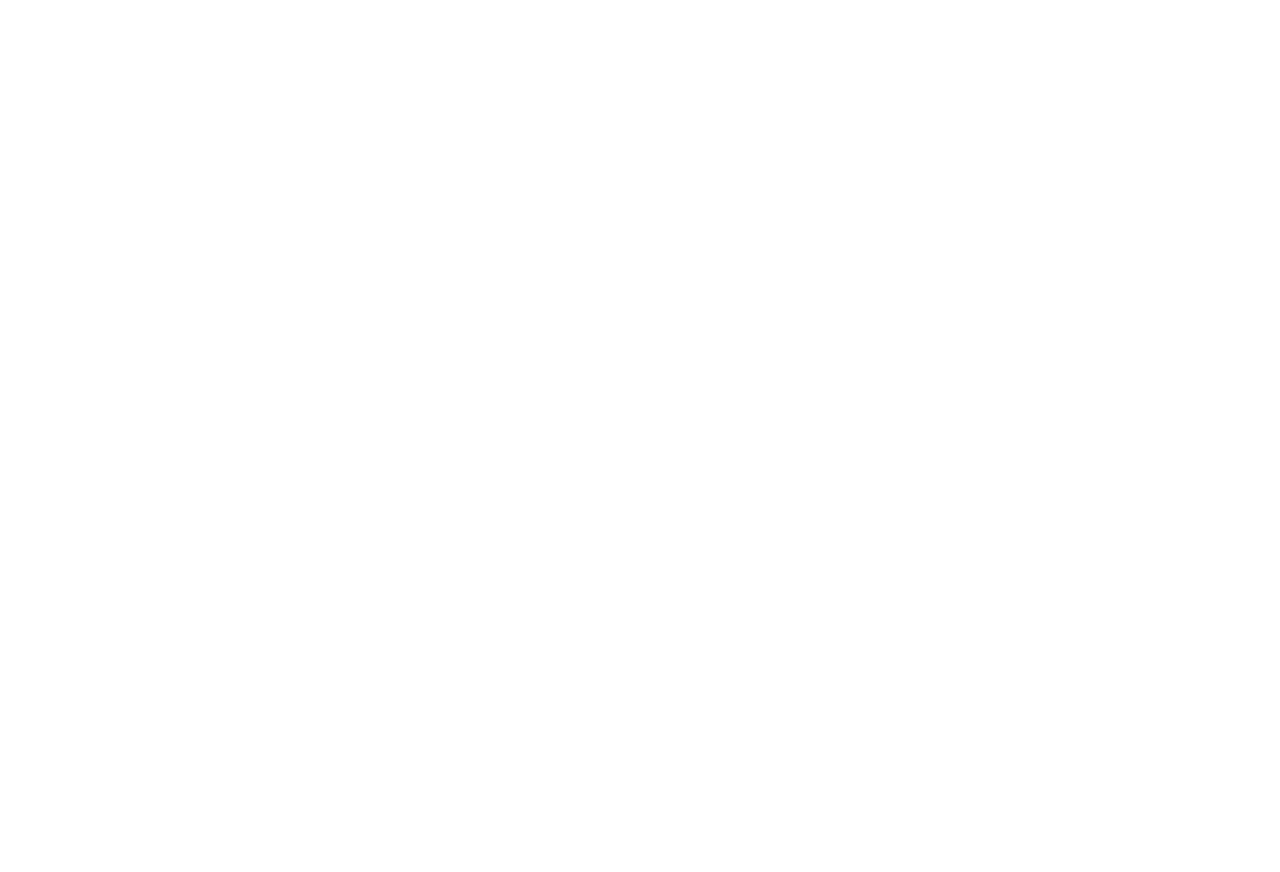
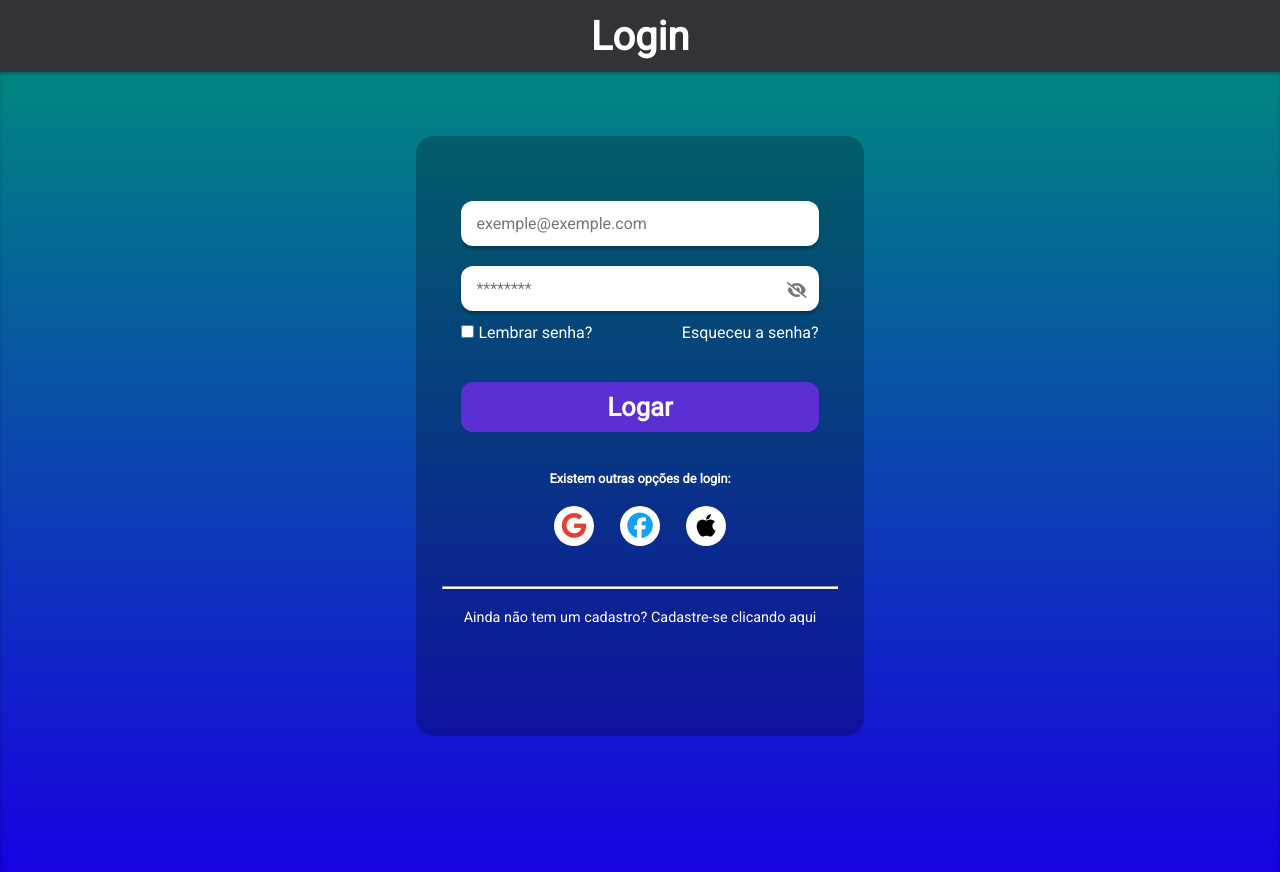
Before and after one commit to rrashy/login-system, a plain HTML site: page index.html in a window 1280 px wide. Before the commit the page ends 800 px from the top, so only its background shows below. Drawn offline with Linux system fonts and the light colour scheme.

Commit message:
Alterações sem banco de dados no sistema, aplicando apenas front-end.

```diff
--- a/css/style.css
+++ b/css/style.css
@@ -0,0 +1,189 @@
+*{
+    margin: 0%;
+    padding: 0%;
+    box-sizing: border-box;
+    font-family: 'Roboto';
+    text-decoration: none;
+    color: #fff;
+}
+
+header {
+    min-height: 9vh;
+    display: flex;
+    align-items: center;
+    justify-content: center;
+    background-color: #313336;
+}
+header h1 {
+    font-size: 2.5em;
+    color: rgb(255, 255, 255);
+}
+main {
+    width: 100%;
+    min-height: 100vh;
+    background: linear-gradient(#008680,#1701e1);
+    display: flex;
+    justify-content: center;
+    box-shadow:  inset 0px 2px 3px rgba(0, 0,0 , 0.25);
+}
+main form {
+    margin-top: 5%;
+    width: 35%;
+    height: 75vh;
+    background-color: #0000003d;
+    box-shadow: 0px 3px 4px rgba(0, 0, 0, 0.4) inset 0px 4px 4px rgba(0, 0, 0, 0.25);
+    border-radius: 18px;
+    padding: 2%;
+    display: flex;
+    flex-direction: column;
+    align-items: center;
+}
+main form .inputs-container {
+    margin-top: 10%;
+    width: 100%;
+
+    display: flex;
+    flex-direction: column;
+    align-items: center;
+}
+main form .inputs-container input{
+    width: 90%;
+    height: 45px;
+    padding: 8px 15px;
+    border: 0;
+    outline: 0;
+    border-radius: 12px;
+    font-size: 16px;
+    color: #313336;
+    box-shadow: 0px 3px 3px rgba(0, 0, 0, 0.25);
+}
+main form .inputs-container input:focus {
+    box-shadow: inset 1px 4px 7px rgba(0, 0, 0, 0.5);
+}
+main form .password-container{
+    margin-top: 5%;
+    width: 100%;
+    position: relative;
+
+    display: flex;
+
+    flex-direction: column;
+    align-items: center;
+}
+main form .password-container i {
+    position: absolute;
+    right: 8%;
+    top: 35%;
+    color: #777;
+    cursor: pointer;
+}
+main form .password-container #eye{
+    display: none;
+}
+main form .password-infos{
+    width: 90%;
+    margin-top: 3%;
+    display: flex;
+    align-items: center;
+    justify-content:space-between;
+}
+main form .password-infos a{
+    transition: 0.2 ease-in-out;
+}
+main form .password-infos a:hover{
+    color: #a389eb;
+}
+main form button{
+    background-color:#5b2fd4;
+    width: 90%;
+    height: 50px;
+    border: 0;
+    outline: 0;
+    border-radius: 12px;
+    margin-top: 10%;
+    font-size: 1.6em;
+    font-weight: 600;
+    cursor: pointer;
+    transition: 0.3s ease-in-out;
+}
+main form button:hover{
+    background-color: #8d2aff;
+    color: #ffffff;
+}
+main form .links-container{
+    width: 100%;
+    display: flex;
+    flex-direction: column;
+    align-items: center;
+    margin-top: 10%;
+}
+main form .links-container span{
+    font-size: 0.8em;
+    font-weight: 600;
+}
+main form .links-container aside{
+    margin-top: 5%;
+    width: 50%;
+    display: flex;
+    align-items: center;
+    justify-content: space-around;
+}
+main form .links-container aside i {
+    font-size: 1.6em;
+    background-color: white;
+    padding: 8px;
+    width: 40px;
+    height: 40px;
+    border-radius: 20px;
+    transition: 0.3s ease-in-out;
+    color: rgb(34, 34, 34);
+    display: flex;
+    align-items: center;
+    justify-content: center;
+}
+main form .links-container aside .google{
+    color: #e34133;
+}
+main form .links-container aside .google:hover{
+    background-color: #e34133;
+    color: #fff;
+}
+main form .links-container aside .facebook{
+    color: #14a0f9;
+}
+main form .links-container aside .facebook:hover{
+    background-color: #14a0f9;
+    color: #fff;
+}
+main form .links-container aside .apple{
+    color: #000000;
+}
+main form .links-container aside .apple:hover{
+    background-color: #000000;
+    color: #fff;
+}
+main form footer{
+    width: 100%;
+    margin-top: 10%;
+    display: flex;
+    flex-direction: column;
+    align-items: center;
+
+}
+main form footer hr {
+    width: 100%;
+    height: 3px;
+    background-color: #fff;
+}
+main form footer span{
+    font-weight: 400;
+    font-size: 0.9em;
+    margin-top: 5%;
+}
+main form footer link{
+    font-weight: 600;
+    transition: 0.2s ease-in-out;
+}
+main form footer link:hover{
+    color: #18acfe;
+}
--- a/index.html
+++ b/index.html
@@ -1,12 +1,61 @@
 <!DOCTYPE html>
-<html lang="en">
+<html lang="pt-br">
 <head>
     <meta charset="UTF-8">
     <meta http-equiv="X-UA-Compatible" content="IE=edge">
     <meta name="viewport" content="width=device-width, initial-scale=1.0">
-    <title>Document</title>
+    <link rel="fav-icon" href="img/favicon.ico" type="image/x-icon">
+    <title>Home | Login</title>
+    <link rel="stylesheet" href="css/style.css">
+    <script src="js/index.js" defer></script>
+    <link rel="preconnect" href="https://fonts.googleapis.com">
+    <link rel="preconnect" href="https://fonts.gstatic.com" crossorigin>
+    <link href="https://fonts.googleapis.com/css2?family=Roboto:wght@100;400&display=swap" rel="stylesheet">
+    <script src="https://kit.fontawesome.com/feabfdde9c.js" crossorigin="anonymous" defer></script>
 </head>
 <body>
+    <header> <!-- Header inicial-->
+        <h1>Login</h1>
+    </header> <!-- Header fim-->
 
+    <main> <!-- Main inicial-->
+        <form>
+            <section class="inputs-container"> <!-- Comeco sessão-->
+                <input type="email" placeholder="exemple@exemple.com">
+
+                <div class="password-container">
+                <input type="password" id="field-password" class="field-passwor" placeholder="********">
+                <i class="fa-solid fa-eye" id="eye" onclick="showPass()"></i>
+                <i class="fa-solid fa-eye-slash" id="eye-slash" onclick="showPass()"></i>
+                </div>
+            </section> <!-- Fim primeira sessão-->
+
+            <section class="password-infos"> <!-- Comeco sessãa DOIS-->
+                <div>
+                    <input type="checkbox">
+                    <span>Lembrar senha?</span>
+                </div>
+
+                <a href="#">Esqueceu a senha?</a>
+            </section> <!-- Fim segunda sessão-->
+
+            <button id="btn-login">Logar</button>
+
+            <section class="links-container"> <!--Começo terceira sessão-->
+                <span>Existem outras opções de login:</span>
+
+                <aside>
+                    <a href="#"><i class="fa-brands fa-google google"></i></a>
+                    <a href="#"><i class="fa-brands fa-facebook facebook"></i></a>
+                    <a href="#"><i class="fa-brands fa-apple apple"></i></a>
+                </aside>
+            </section> <!-- Fim terceira sessão-->
+
+            <footer>
+                <hr>
+                <span>Ainda não tem um cadastro? <a href="#">Cadastre-se clicando aqui</a></span>
+            </footer>
+        </form>
+    </main> <!-- Main final-->
 </body>
 </html>
--- a/js/index.js
+++ b/js/index.js
@@ -0,0 +1,20 @@
+function showPass() {
+    const eye = document.getElementById('eye');
+    const eyeSlash = document.getElementById('eye-slash');
+    const fieldPass = document.getElementById('field-password');
+
+    if(eye.style.display === 'none') {
+        eye.style.display = 'block';
+        eyeSlash.style.display = 'none';
+        fieldPass.type = 'text'
+    } else {
+        eye.style.display = 'none';
+        eyeSlash.style.display = 'block';
+        fieldPass.type = 'password'
+    }
+}
+
+document.getElementById('btn-login').addEventListener('click', function(e){
+    e.preventDefault();
+    alert('Logou com sucesso!')
+})
```
